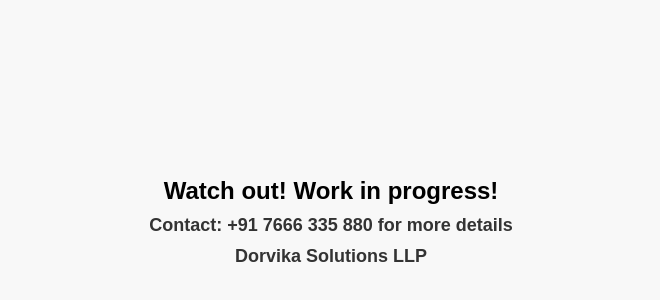
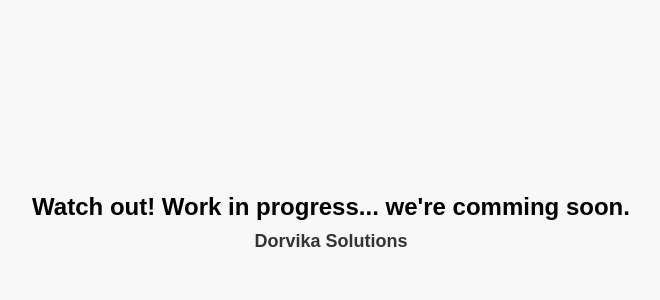
Before and after one commit to pushpakorni/dorvika-website, a plain HTML site: page index.html in a window 1280 px wide. Shown: the part 178-478 px from the top of the page, without its empty margins (309-969 px from the left). Drawn offline with Linux system fonts and the light colour scheme.

Commit message:
Update index.html

```diff
--- a/index.html
+++ b/index.html
@@ -3,7 +3,8 @@
 <head>
     <meta charset="UTF-8">
     <meta name="viewport" content="width=device-width, initial-scale=1.0">
-    <title>Work in Progress</title>
+    <title>Dorvika Solutions | Your Software Solutions Partner</title>
+    <meta name="description" content="Dorvika Solutions consults & caters tailored enterprise software solutions by understanding your business model and needs.">
     <style>
         body {
             display: flex;
@@ -28,9 +29,8 @@
 </head>
 <body>
     <div class="center-text">
-        Watch out! Work in progress!
-        <div class="contact">Contact: +91 7666 335 880 for more details</div>
-        <div class="contact">Dorvika Solutions LLP</div>
+        Watch out! Work in progress... we're comming soon.
+        <div class="contact">Dorvika Solutions</div>
     </div>
 </body>
 </html>
```
